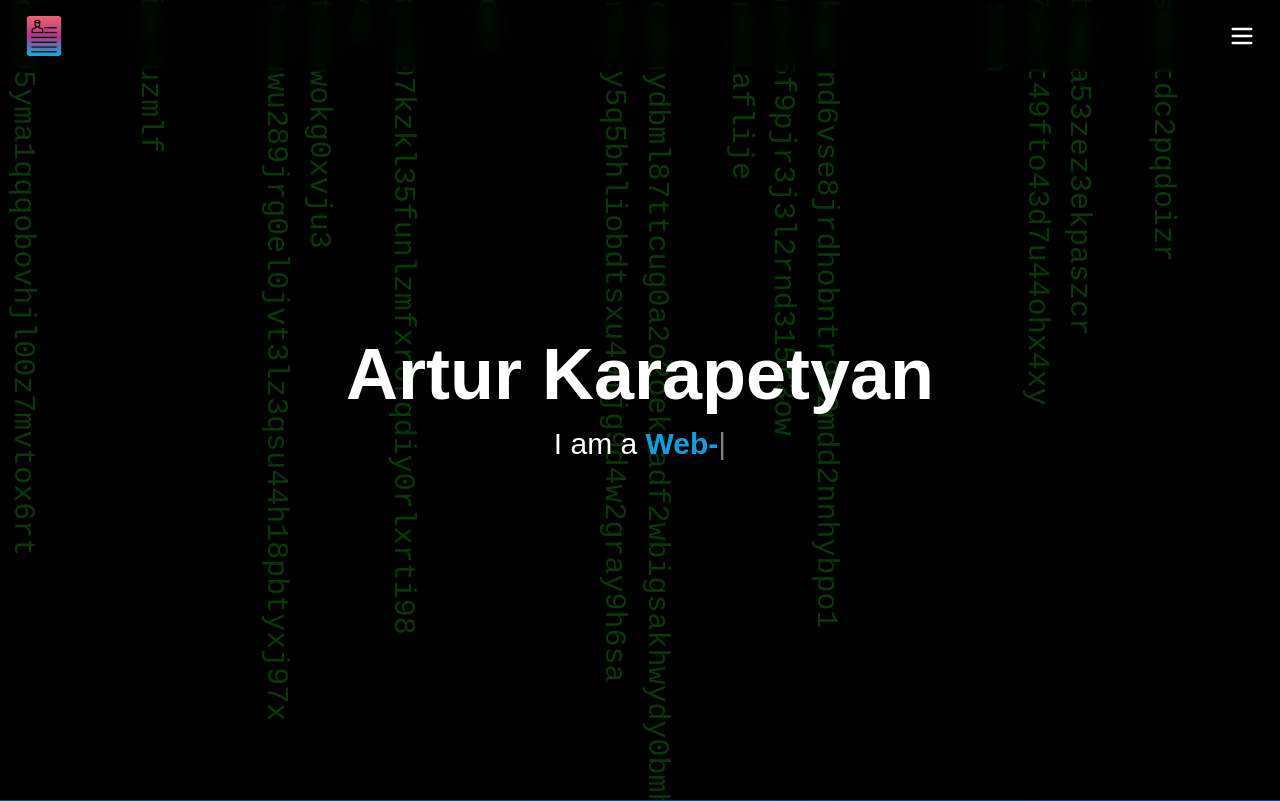
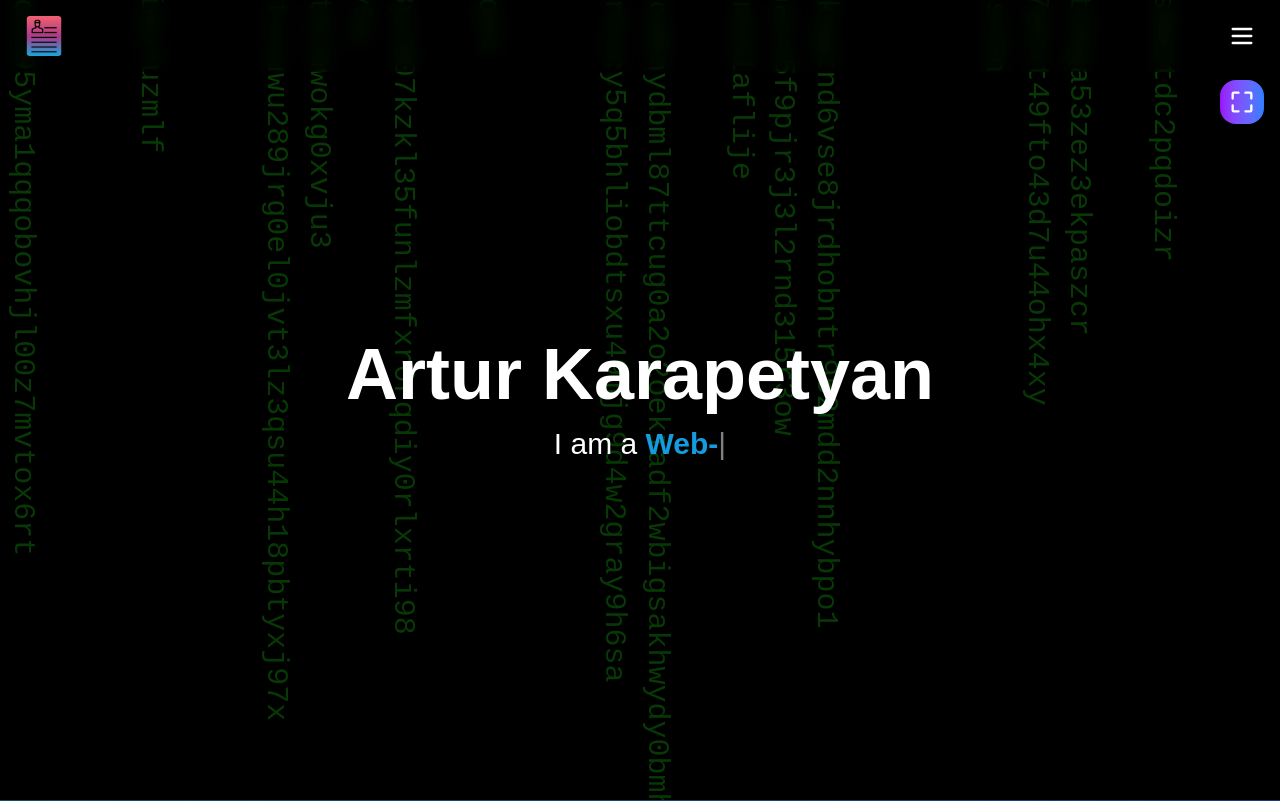
Before and after one commit to arturkarapetyan-1981/arturkarapetyan-1981.github.io, a Next.js app: page / in a window 1280 px wide. Shown: the top 801 px of the page. Built offline with nearby package versions, Linux system fonts and the light colour scheme.

Commit message:
I added a button of full screen

```diff
--- a/src/app/layout.tsx
+++ b/src/app/layout.tsx
@@ -3,7 +3,7 @@ import { Geist, Geist_Mono } from "next/font/google";
 import "./globals.css";
 import BackToTopButton from "@/components/BackToTopButton";
 import Header from "@/components/Header";
-
+import FullScreen from "@/components/FullScreen"
 const geistSans = Geist({
   variable: "--font-geist-sans",
   subsets: ["latin"],
@@ -35,6 +35,7 @@ export default function RootLayout({
         <Header />
         {children}
         <BackToTopButton />
+        <FullScreen />
       </body>
     </html>
   );
--- /dev/null
+++ b/src/components/FullScreen.tsx
@@ -0,0 +1,67 @@
+"use client";
+
+import { useState, useEffect } from "react";
+
+export default function FullscreenButton() {
+  const [isFullscreen, setIsFullscreen] = useState(false);
+
+  // Listen for fullscreen change
+  useEffect(() => {
+    const handleChange = () => {
+      setIsFullscreen(Boolean(document.fullscreenElement));
+    };
+
+    document.addEventListener("fullscreenchange", handleChange);
+    return () => document.removeEventListener("fullscreenchange", handleChange);
+  }, []);
+
+  // Toggle fullscreen
+  const toggleFullscreen = () => {
+    if (!document.fullscreenElement) {
+      document.documentElement.requestFullscreen().catch((err) => {
+        console.error(`Error attempting fullscreen: ${err.message}`);
+      });
+    } else {
+      document.exitFullscreen();
+    }
+  };
+
+  return (
+    <button
+      onClick={toggleFullscreen}
+      aria-label={isFullscreen ? "Exit Fullscreen" : "Enter Fullscreen"}
+      className="fixed top-20 right-4 rounded-2xl bg-gradient-to-r from-purple-600 to-blue-500 text-white shadow-xl transition-transform hover:scale-105 active:scale-95 flex items-center justify-center p-2 z-999"
+    >
+      {isFullscreen ? (
+        // Exit fullscreen (arrows inward)
+        <svg
+          className="w-7 h-7"
+          fill="none"
+          viewBox="0 0 24 24"
+          stroke="currentColor"
+          strokeWidth={2}
+          strokeLinecap="round"
+          strokeLinejoin="round"
+        >
+          <path d="M9 9L4 4M15 9h5V4M9 15H4v5M20 20l-5-5" />
+        </svg>
+      ) : (
+        // Enter fullscreen (arrows outward)
+        <svg
+          className="w-7 h-7"
+          fill="none"
+          viewBox="0 0 24 24"
+          stroke="currentColor"
+          strokeWidth={2}
+          strokeLinecap="round"
+          strokeLinejoin="round"
+        >
+          <path d="M4 9V5a1 1 0 0 1 1-1h4" />
+          <path d="M20 9V5a1 1 0 0 0-1-1h-4" />
+          <path d="M4 15v4a1 1 0 0 0 1 1h4" />
+          <path d="M20 15v4a1 1 0 0 1-1 1h-4" />
+        </svg>
+      )}
+    </button>
+  );
+}
```
